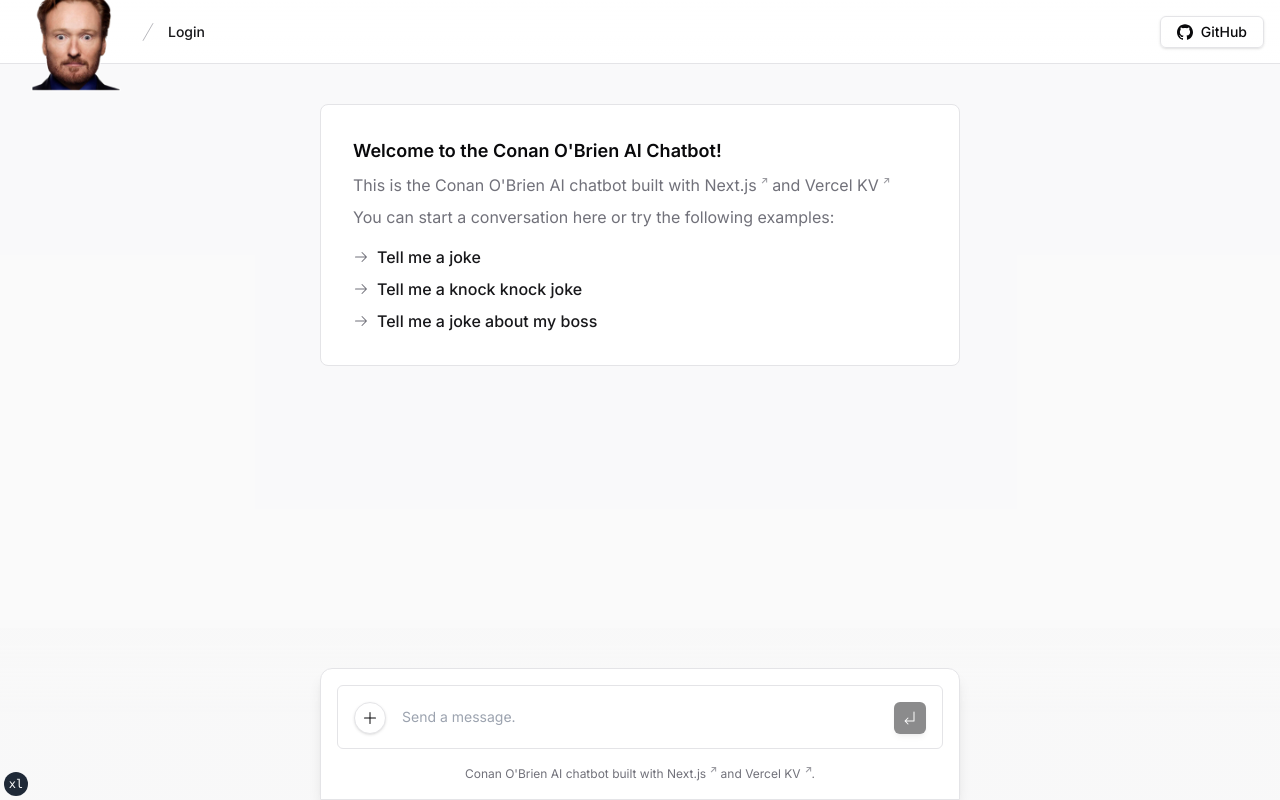
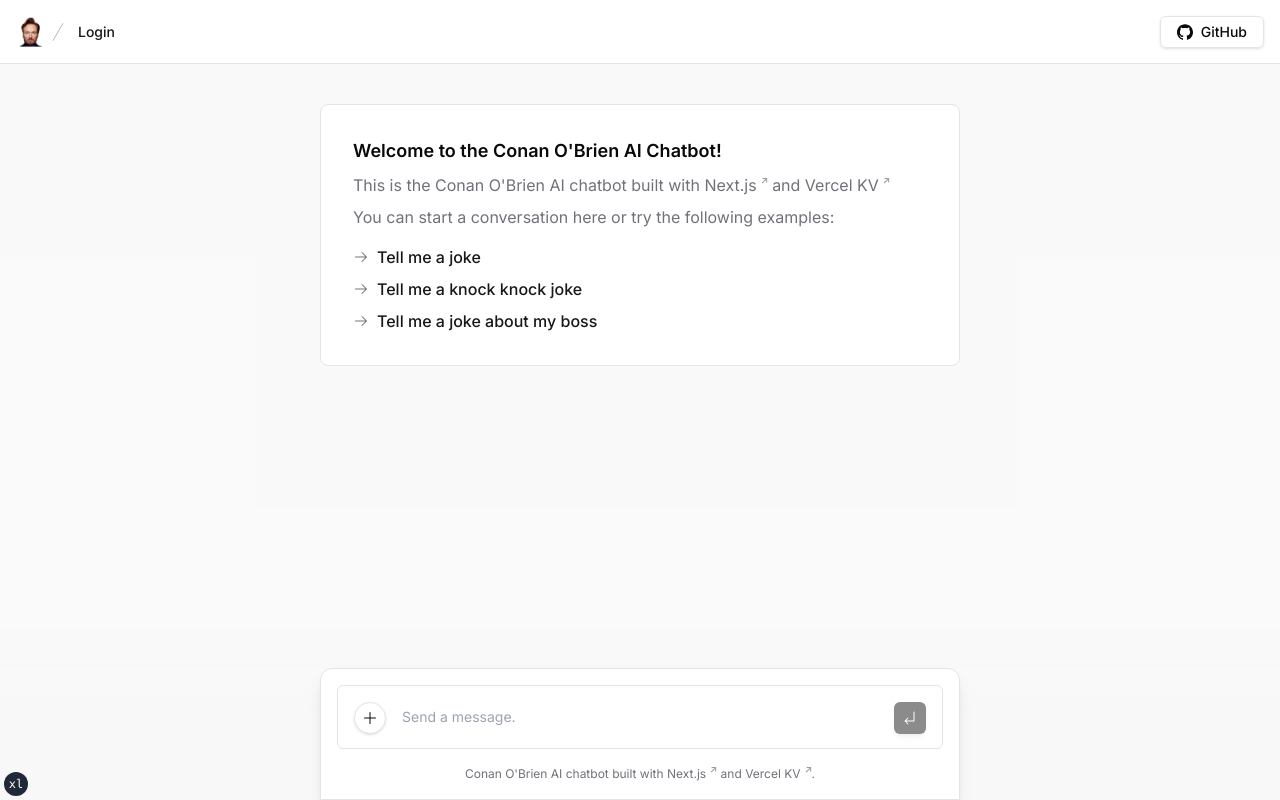
Before and after one commit to zaidmukaddam/conan-ai-chat, a Next.js app: page / in a window 1280 px wide. Built offline with nearby package versions, Linux system fonts and the light colour scheme; no server answers.

Commit message:
Reduce header logo size

```diff
--- a/components/header.tsx
+++ b/components/header.tsx
@@ -38,7 +38,7 @@
           <Link href="/" target="_blank" rel="nofollow">
             {/* <IconNextChat className="mr-2 h-6 w-6 dark:hidden" inverted />
             <IconNextChat className="mr-2 hidden h-6 w-6 dark:block" /> */}
-            <Image src="/obrien.png" alt="Conan AI Chatbot" width={120} height={30} />
+            <Image src="/obrien.png" alt="Conan AI Chatbot" width={30} height={30} />
           </Link>
         )}
         <div className="flex items-center">
```
